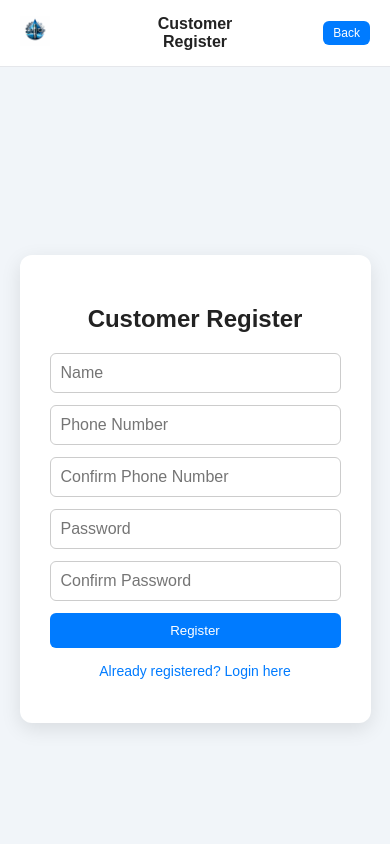
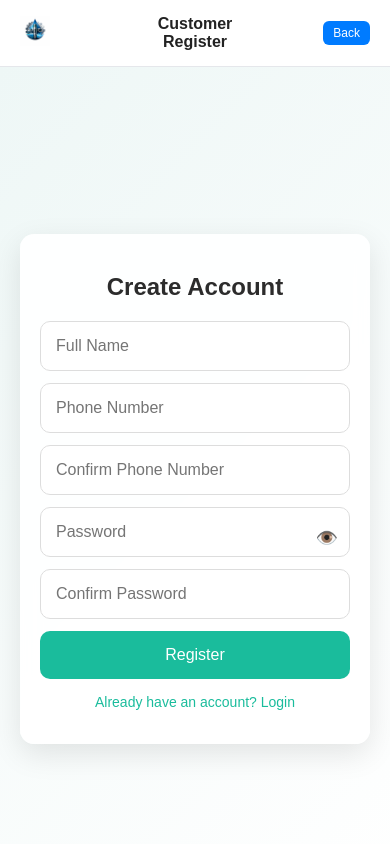
Before and after one commit to kiranvenkat12/borewell-service-frontend, a React (Vite) app: page /customer/auth in a window 390 px wide. Shown: the top 844 px of the page. Built offline with nearby package versions, Linux system fonts and the light colour scheme.

Commit message:
login page update

```diff
--- a/src/pages/customers/CustomersLogin.css
+++ b/src/pages/customers/CustomersLogin.css
@@ -1,90 +1,99 @@
+/* PAGE */
 .auth-container {
-  height: 100vh;
   display: flex;
   justify-content: center;
   align-items: center;
-  background: #f1f5f9;
+  min-height: 100vh;
+  background: linear-gradient(135deg, #eef7f6, #ffffff);
+  padding: 20px;
 }
 
+/* CARD */
 .auth-card {
-  width: 350px;
-  padding: 30px;
-  border-radius: 12px;
-  background: #ffffff;
-  box-shadow: 0 6px 20px rgba(0,0,0,0.1);
-  text-align: center;
+  width: 100%;
+  max-width: 420px;
+  background: rgba(255, 255, 255, 0.9);
+  backdrop-filter: blur(10px);
+  border-radius: 16px;
+  padding: 25px;
+  box-shadow: 0 10px 30px rgba(0,0,0,0.1);
 }
 
+/* TITLE */
 .auth-card h2 {
+  text-align: center;
   margin-bottom: 20px;
-  color: #222;
+  color: #2c2c2c;
 }
 
-.auth-card form {
-  display: flex;
-  flex-direction: column;
+/* INPUTS */
+.auth-card input {
+  width: 100%;
+  padding: 14px;
+  margin-bottom: 12px;
+  font-size: 16px;
+  border: 1px solid #ddd;
+  border-radius: 10px;
+  outline: none;
 }
 
-.auth-card input {
-  margin-bottom: 12px;
-  padding: 10px;
-  border-radius: 6px;
-  border: 1px solid #ccc;
+/* PASSWORD FIELD */
+.password-field {
+  position: relative;
 }
 
+.password-field input {
+  padding-right: 45px;
+}
+
+.toggle-eye {
+  position: absolute;
+  right: 12px;
+  top: 50%;
+  transform: translateY(-50%);
+  cursor: pointer;
+  font-size: 18px;
+}
+
+/* BUTTON */
 .auth-card button {
-  padding: 10px;
-  background: #007bff;
+  width: 100%;
+  padding: 14px;
+  background: #1abc9c;
   color: white;
   border: none;
-  border-radius: 6px;
+  border-radius: 10px;
+  font-size: 16px;
   cursor: pointer;
 }
 
-.auth-card button:hover {
-  background: #0056b3;
+.auth-card button:disabled {
+  opacity: 0.6;
 }
 
+/* TOGGLE TEXT */
 .toggle {
+  text-align: center;
   margin-top: 15px;
+  color: #1abc9c;
+  cursor: pointer;
   font-size: 14px;
-  color: #007bff;
-  cursor: pointer;
 }
 
-.loader-overlay {
-  position: fixed;
-  top: 0;
-  left: 0;
-  width: 100%;
-  height: 100%;
-  background: rgba(0, 0, 0, 0.6);
-  display: flex;
-  flex-direction: column;
-  align-items: center;
-  justify-content: center;
-  z-index: 9999;
-  color: #fff;
-}
+/* MOBILE OPTIMIZATION */
+@media (max-width: 768px) {
+  .auth-card {
+    padding: 20px;
+    border-radius: 14px;
+  }
 
-.spinner {
-  width: 50px;
-  height: 50px;
-  border: 5px solid #ddd;
-  border-top: 5px solid #00bcd4;
-  border-radius: 50%;
-  animation: spin 1s linear infinite;
-  margin-bottom: 15px;
-}
+  .auth-card input {
+    font-size: 16px;
+    padding: 15px;
+  }
 
-@keyframes spin {
-  to {
-    transform: rotate(360deg);
+  .auth-card button {
+    padding: 15px;
+    font-size: 16px;
   }
 }
-
-@media (max-width: 480px) {
-  .auth-card {
-    width: 90%;
-  }
-}
--- a/src/pages/customers/CustomersLogin.jsx
+++ b/src/pages/customers/CustomersLogin.jsx
@@ -8,7 +8,9 @@ import { useAuth } from "../../services/AuthContext";
 
 const CustomerLogin = () => {
   const [isRegister, setIsRegister] = useState(true);
-  const [loading, setLoading] = useState(false); // ✅ ADD THIS
+  const [loading, setLoading] = useState(false);
+  const [showPassword, setShowPassword] = useState(false);
+
   const navigate = useNavigate();
   const { login } = useAuth();
 
@@ -21,13 +23,9 @@ const CustomerLogin = () => {
   });
 
   const handleChange = (e) => {
-    setFormData({
-      ...formData,
-      [e.target.name]: e.target.value,
-    });
+    setFormData({ ...formData, [e.target.name]: e.target.value });
   };
 
-  // ✅ REGISTER
   const handleRegister = async (e) => {
     e.preventDefault();
 
@@ -40,45 +38,39 @@ const CustomerLogin = () => {
     }
 
     try {
-      setLoading(true); // ✅ START LOADING
+      setLoading(true);
 
-      const payload = {
+      const response = await axios.post(
+        "https://borewell-service-production.up.railway.app/customer-registrations/register",
+        {
           name: formData.name.trim(),
           phoneNumber: formData.phone.trim(),
           password: formData.password,
-      };
-
-      const response = await axios.post(
-        "https://borewell-service-production.up.railway.app/customer-registrations/register",
-        payload
+        }
       );
 
       alert(response.data.message || "Registered Successfully");
 
-      // ✅ AUTO SWITCH TO LOGIN + PREFILL
       setIsRegister(false);
       setFormData({
         name: "",
-        phone: formData.phone, // keep phone
+        phone: formData.phone,
         confirmPhone: "",
-        password: formData.password, // keep password
+        password: formData.password,
         confirmPassword: "",
       });
-
     } catch (err) {
-      console.error("Register Error:", err);
       alert(err.response?.data?.detail || "Registration failed");
     } finally {
-      setLoading(false); // ✅ STOP LOADING
+      setLoading(false);
     }
   };
 
-  // ✅ LOGIN
   const handleLogin = async (e) => {
     e.preventDefault();
 
     try {
-      setLoading(true); // ✅ START LOADING
+      setLoading(true);
 
       const response = await axios.post(
         "https://borewell-service-production.up.railway.app/customer-registrations/login",
@@ -90,10 +82,6 @@ const CustomerLogin = () => {
 
       const token = response.data.access_token;
 
-      if (!token) {
-        return alert("No token received");
-      }
-
       localStorage.setItem("customerToken", token);
       localStorage.setItem("customerPhone", formData.phone.trim());
       localStorage.setItem("customerName", response.data.customer_name);
@@ -102,12 +90,10 @@ const CustomerLogin = () => {
 
       alert("Login Successful");
       navigate("/customer/dashboard");
-
     } catch (err) {
-      console.error("Login Error:", err);
-      alert(err.response?.data?.detail || "Invalid phone number or password");
+      alert(err.response?.data?.detail || "Invalid credentials");
     } finally {
-      setLoading(false); // ✅ STOP LOADING
+      setLoading(false);
     }
   };
 
@@ -117,7 +103,7 @@ const CustomerLogin = () => {
 
       <div className="auth-container">
         <div className="auth-card">
-          <h2>{isRegister ? "Customer Register" : "Customer Login"}</h2>
+          <h2>{isRegister ? "Create Account" : "Welcome Back"}</h2>
 
           <form onSubmit={isRegister ? handleRegister : handleLogin}>
             {isRegister && (
@@ -125,11 +111,12 @@ const CustomerLogin = () => {
                 <input
                   type="text"
                   name="name"
-                  placeholder="Name"
+                  placeholder="Full Name"
                   value={formData.name}
                   onChange={handleChange}
                   required
                 />
+
                 <input
                   type="tel"
                   name="phone"
@@ -138,6 +125,7 @@ const CustomerLogin = () => {
                   onChange={handleChange}
                   required
                 />
+
                 <input
                   type="tel"
                   name="confirmPhone"
@@ -160,18 +148,27 @@ const CustomerLogin = () => {
               />
             )}
 
+            {/* PASSWORD */}
+            <div className="password-field">
               <input
-              type="password"
+                type={showPassword ? "text" : "password"}
                 name="password"
                 placeholder="Password"
                 value={formData.password}
                 onChange={handleChange}
                 required
               />
+              <span
+                className="toggle-eye"
+                onClick={() => setShowPassword(!showPassword)}
+              >
+                {showPassword ? "🙈" : "👁️"}
+              </span>
+            </div>
 
             {isRegister && (
               <input
-                type="password"
+                type={showPassword ? "text" : "password"}
                 name="confirmPassword"
                 placeholder="Confirm Password"
                 value={formData.confirmPassword}
@@ -180,11 +177,10 @@ const CustomerLogin = () => {
               />
             )}
 
-            {/* ✅ BUTTON WITH LOADING */}
             <button type="submit" disabled={loading}>
               {loading
                 ? isRegister
-                  ? "Registering..."
+                  ? "Creating..."
                   : "Logging in..."
                 : isRegister
                 ? "Register"
@@ -194,17 +190,15 @@ const CustomerLogin = () => {
 
           <p onClick={() => setIsRegister(!isRegister)} className="toggle">
             {isRegister
-              ? "Already registered? Login here"
-              : "New customer? Register first"}
+              ? "Already have an account? Login"
+              : "New user? Create account"}
           </p>
         </div>
       </div>
 
-      {/* 🔥 FULL SCREEN LOADER */}
       {loading && (
         <div className="loader-overlay">
           <div className="spinner"></div>
-          <p>{isRegister ? "Creating account..." : "Logging you in..."}</p>
         </div>
       )}
 
```
Lines whose indentation alone changed are shown as unchanged.
